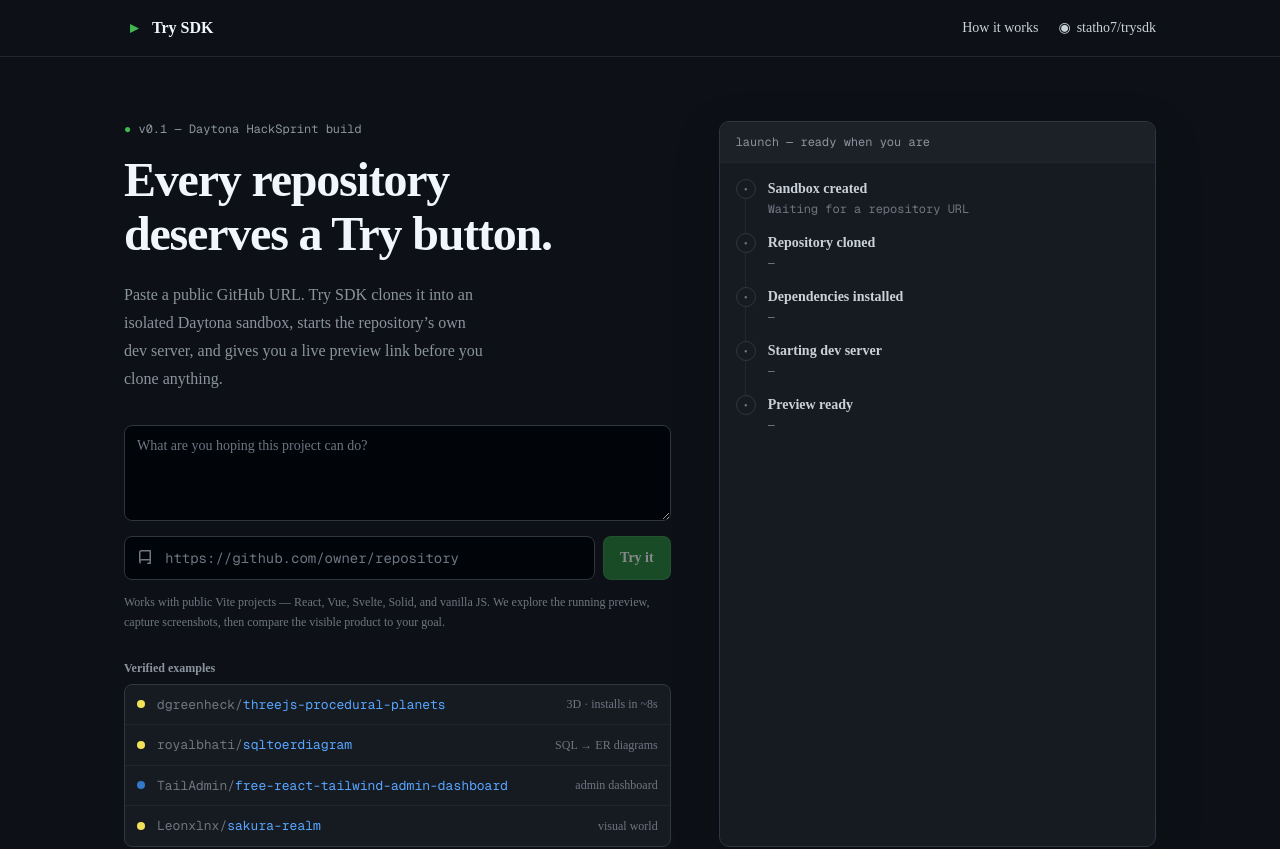
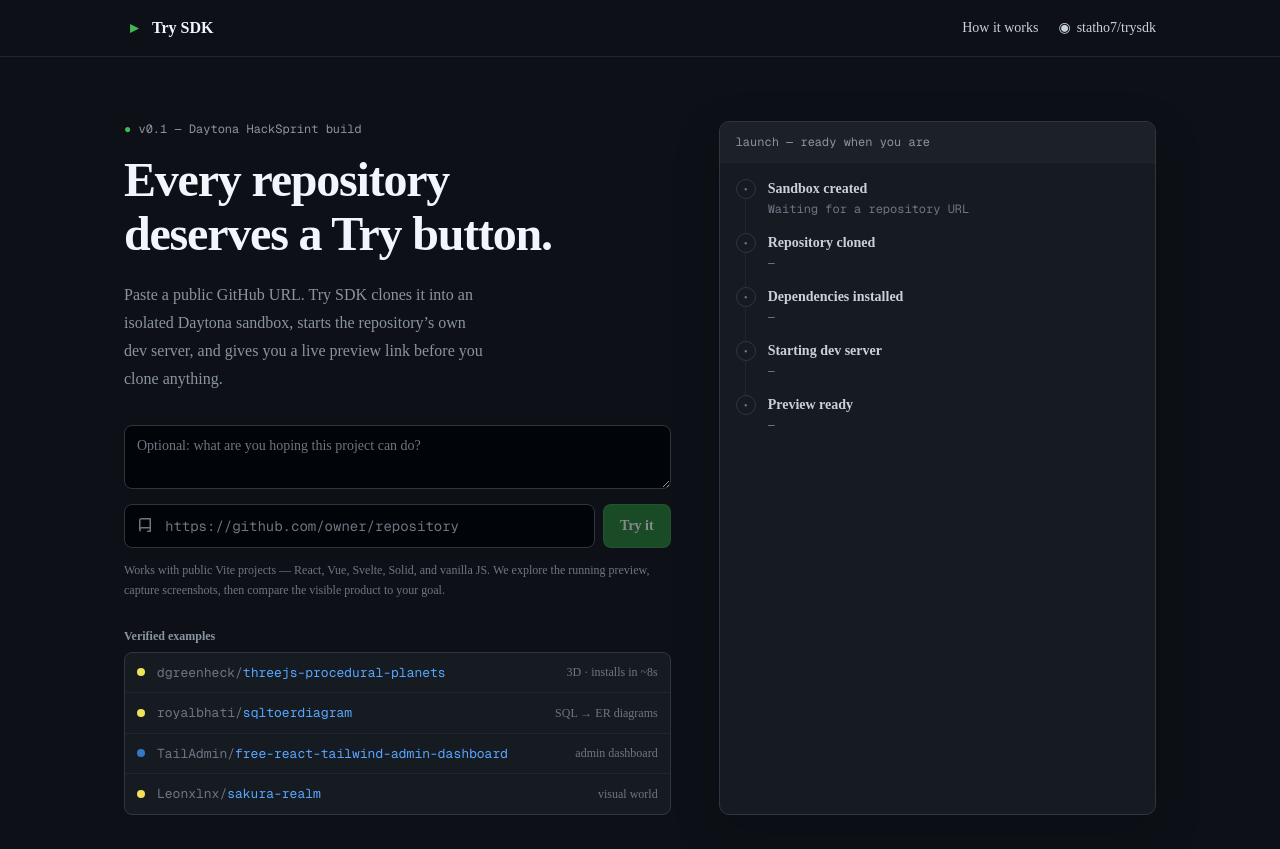
Before and after one commit to statho7/trysdk, a Next.js app: page / in a window 1280 px wide. Shown: the top 849 px of the page. Built offline with nearby package versions, Linux system fonts and the light colour scheme.

Commit message:
fix: allow URL-only preview launches

```diff
--- a/components/InputForm.tsx
+++ b/components/InputForm.tsx
@@ -29,7 +29,7 @@ export function InputForm() {
       const response = await fetch('/api/jobs', {
         method: 'POST',
         headers: { 'Content-Type': 'application/json' },
-        body: JSON.stringify({ useCase, githubUrl }),
+        body: JSON.stringify({ useCase: useCase.trim() || 'Launch this repository as a temporary preview.', githubUrl }),
       })
       const data = await response.json()
       if (!response.ok) throw new Error(data.error ?? 'Something went wrong')
@@ -42,15 +42,15 @@ export function InputForm() {
 
   return (
     <form onSubmit={handleSubmit} className="max-w-[35rem]">
-      <label className="sr-only" htmlFor="useCase">What do you want to use this project for?</label>
-      <textarea id="useCase" required value={useCase} onChange={event => setUseCase(event.target.value)} placeholder="What are you hoping this project can do?" className="mb-2 min-h-24 w-full rounded-md border border-[#30363d] bg-[#010409] px-3 py-2.5 text-sm text-[#f0f6fc] outline-none placeholder:text-[#6e7681] focus:border-[#58a6ff] focus:ring-3 focus:ring-[#1f6feb]/25" />
+      <label className="sr-only" htmlFor="useCase">Optional: what do you want to use this project for?</label>
+      <textarea id="useCase" value={useCase} onChange={event => setUseCase(event.target.value)} placeholder="Optional: what are you hoping this project can do?" className="mb-2 min-h-16 w-full rounded-md border border-[#30363d] bg-[#010409] px-3 py-2.5 text-sm text-[#f0f6fc] outline-none placeholder:text-[#6e7681] focus:border-[#58a6ff] focus:ring-3 focus:ring-[#1f6feb]/25" />
       <label className="sr-only" htmlFor="githubUrl">GitHub repository URL</label>
       <div className="flex flex-col gap-2 sm:flex-row">
         <div className="flex h-11 min-w-0 flex-1 items-center rounded-md border border-[#30363d] bg-[#010409] transition-colors focus-within:border-[#58a6ff] focus-within:ring-3 focus-within:ring-[#1f6feb]/25">
           <svg aria-hidden="true" className="ml-3 shrink-0 text-[#6e7681]" width="16" height="16" viewBox="0 0 16 16" fill="currentColor"><path d="M2 2.5A2.5 2.5 0 0 1 4.5 0h8.75a.75.75 0 0 1 .75.75v12.5a.75.75 0 0 1-.75.75h-2.5a.75.75 0 0 1 0-1.5h1.75v-2h-8a1 1 0 0 0-.714 1.7.75.75 0 1 1-1.072 1.05A2.495 2.495 0 0 1 2 11.5Zm10.5-1h-8a1 1 0 0 0-1 1v6.708A2.486 2.486 0 0 1 4.5 9h8Z" /></svg>
           <input id="githubUrl" type="url" required value={githubUrl} onChange={event => setGithubUrl(event.target.value)} placeholder="https://github.com/owner/repository" className="min-w-0 flex-1 bg-transparent px-3 font-mono text-sm text-[#f0f6fc] outline-none placeholder:text-[#6e7681]" />
         </div>
-        <button type="submit" disabled={loading || !githubUrl.trim() || !useCase.trim()} className="inline-flex h-11 items-center justify-center rounded-md border border-white/10 bg-[#238636] px-4 text-sm font-semibold text-white transition-colors hover:bg-[#2ea043] disabled:pointer-events-none disabled:opacity-50">
+        <button type="submit" disabled={loading || !githubUrl.trim()} className="inline-flex h-11 items-center justify-center rounded-md border border-white/10 bg-[#238636] px-4 text-sm font-semibold text-white transition-colors hover:bg-[#2ea043] disabled:pointer-events-none disabled:opacity-50">
           {loading ? 'Creating preview…' : 'Try it'}
         </button>
       </div>
```
